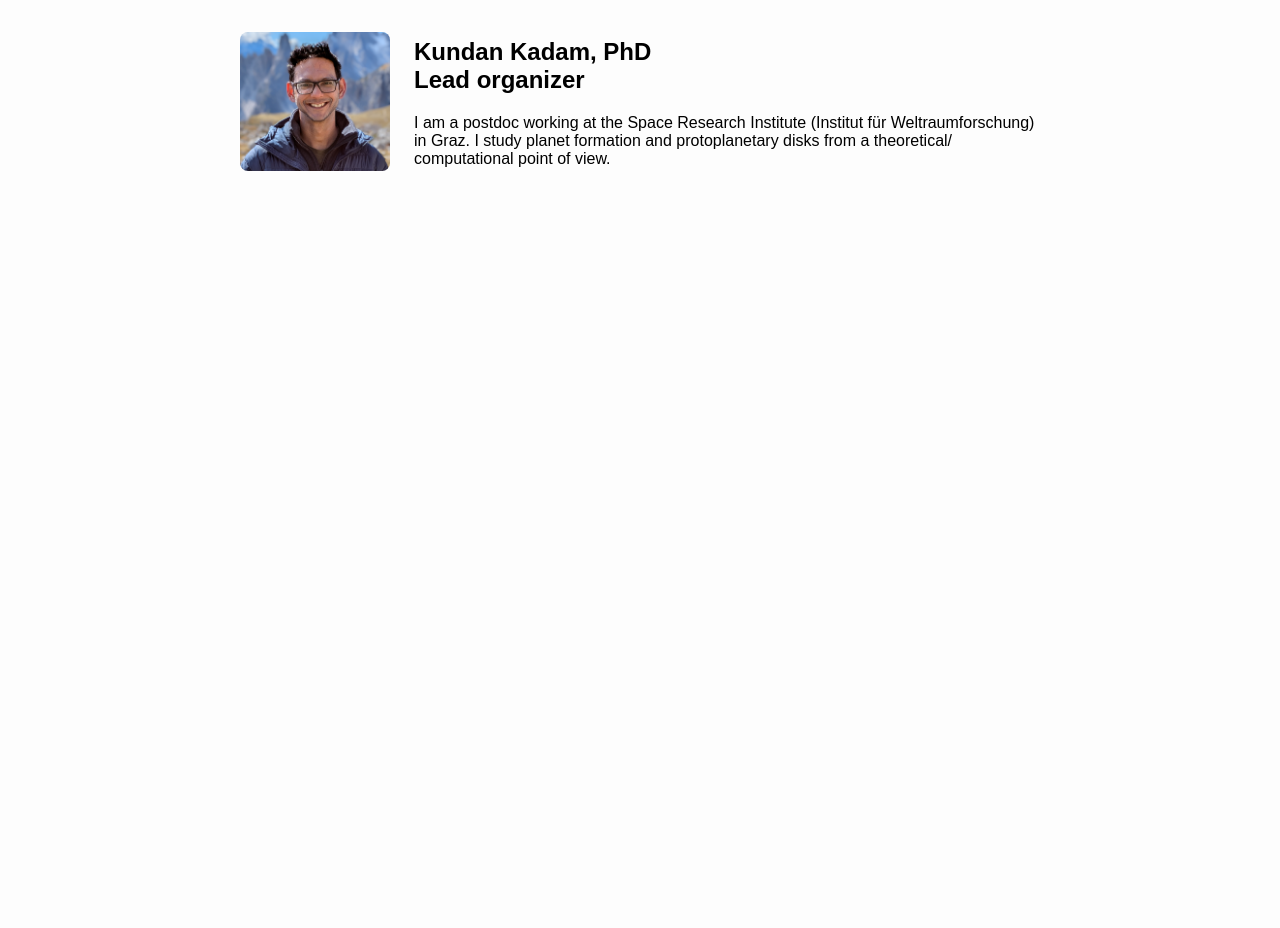
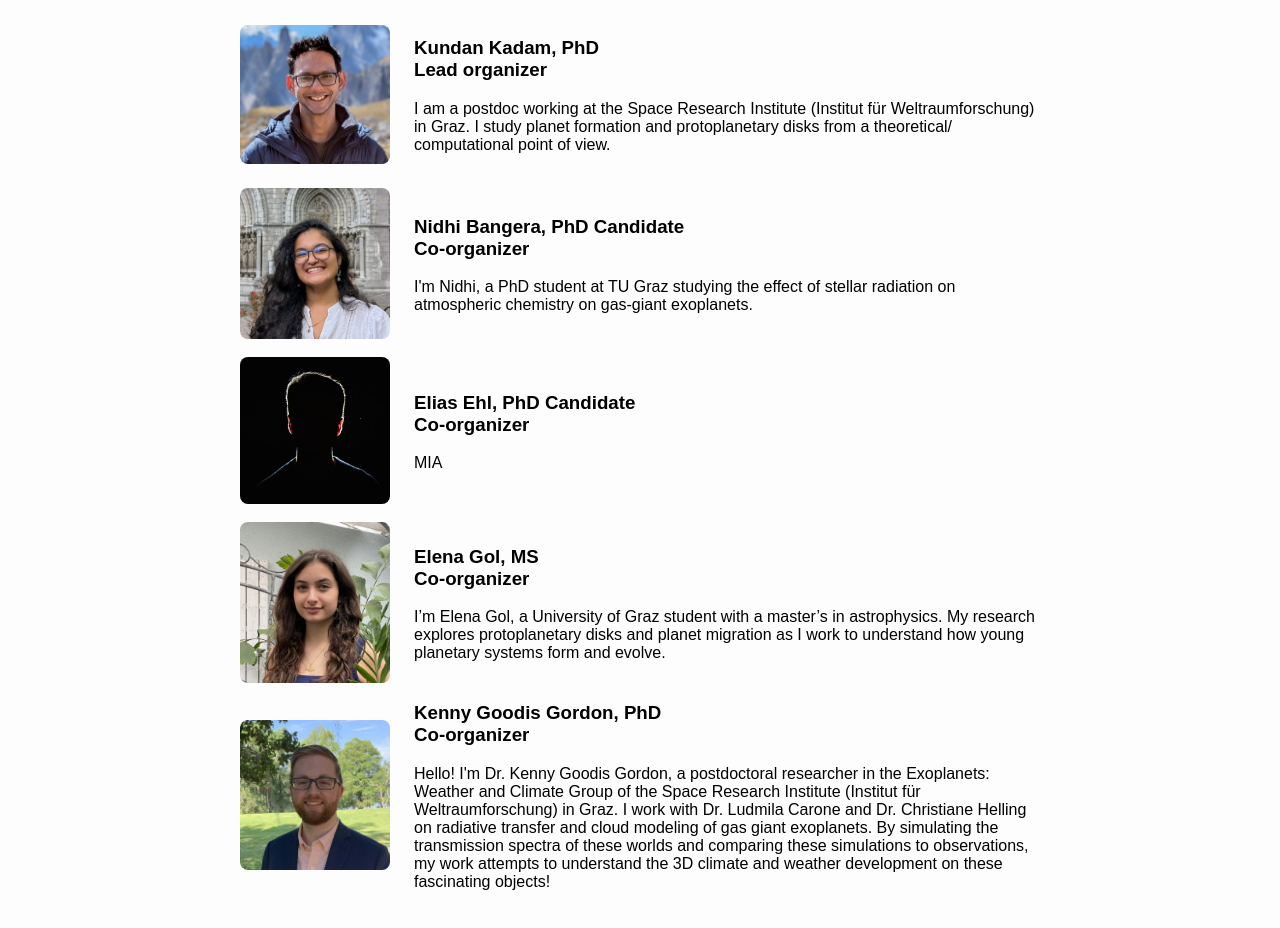
Before and after one commit to aotgraz/aotgraz.github.io, a plain HTML site: page team.html in a window 1280 px wide. Shown: the part 122-1050 px from the top of the page. Before the commit the page ends 800 px from the top, so only its background shows below. Drawn offline with Linux system fonts and the light colour scheme.

Commit message:
first time complete team

```diff
--- a/team.html
+++ b/team.html
@@ -56,13 +56,56 @@
     <h1 style="color: black;"  >Team</h1>
 
     <div class="bio">
-      <img src="images/photolr.png" alt="Kundan Kadam" />
+      <img src="images/kundan.png" alt="Kundan Kadam" />
       <div>
-        <h2 style="color: black;" > Kundan Kadam, PhD <br> Lead organizer </h1>
+        <h3 style="color: black;" > Kundan Kadam, PhD <br> Lead organizer </h1>
 	<p> I am a postdoc working at the Space Research Institute (Institut für Weltraumforschung) in Graz. I study planet formation and protoplanetary disks from a theoretical/ computational point of view.  </p>
       </div>
     </div>
+    <br>
 
+
+    <div class="bio">
+      <img src="images/nidhi.jpg" alt="Nidhi Bangera" />
+      <div>
+        <h3 style="color: black;" > Nidhi Bangera, PhD Candidate <br> Co-organizer </h1>
+	<p>
+	I'm Nidhi, a PhD student at TU Graz studying the effect of stellar radiation on atmospheric chemistry on gas-giant exoplanets.
+	</p>
+      </div>
+    </div>
+    <br>
+
+    <div class="bio">
+      <img src="images/elias.png" alt="Elia Ehl" />
+      <div>
+        <h3 style="color: black;" > Elias Ehl, PhD Candidate <br> Co-organizer </h1>
+	<p>
+	MIA
+	</p>
+      </div>
+    </div>
+    <br>
+
+    <div class="bio">
+      <img src="images/elena.jpg" alt="Elena Gol, MS" />
+      <div>
+        <h3 style="color: black;" > Elena Gol, MS <br> Co-organizer </h1>
+	<p>
+I’m Elena Gol, a University of Graz student with a master’s in astrophysics. My research explores protoplanetary disks and planet migration as I work to understand how young planetary systems form and evolve.
+	</p>
+      </div>
+    </div>
+
+    <div class="bio">
+      <img src="images/kenny.jpg" alt="Kenny Goodis Gordon, PhD" />
+      <div>
+        <h3 style="color: black;" > Kenny Goodis Gordon, PhD <br> Co-organizer </h1>
+	<p>
+Hello! I'm Dr. Kenny Goodis Gordon, a postdoctoral researcher in the Exoplanets: Weather and Climate Group of the Space Research Institute (Institut für Weltraumforschung) in Graz. I work with Dr. Ludmila Carone and Dr. Christiane Helling on radiative transfer and cloud modeling of gas giant exoplanets. By simulating the transmission spectra of these worlds and comparing these simulations to observations, my work attempts to understand the 3D climate and weather development on these fascinating objects!
+	</p>
+      </div>
+    </div>
 
     </p>
   </div>
```
Also changed, not shown: images/elena.jpg (added), images/elias.png (added), images/kenny.jpg (added), images/kundan.png (renamed from images/photolr.png), images/nidhi.jpg (added).
